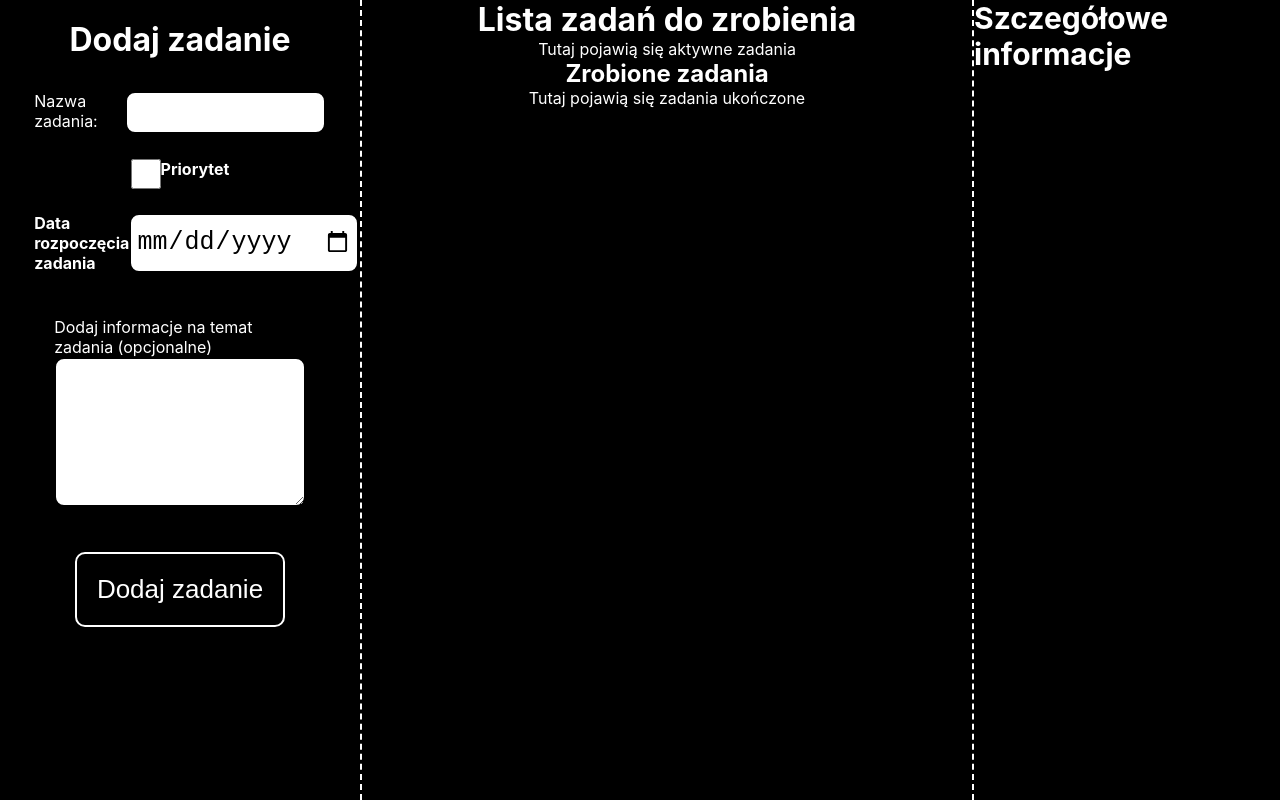
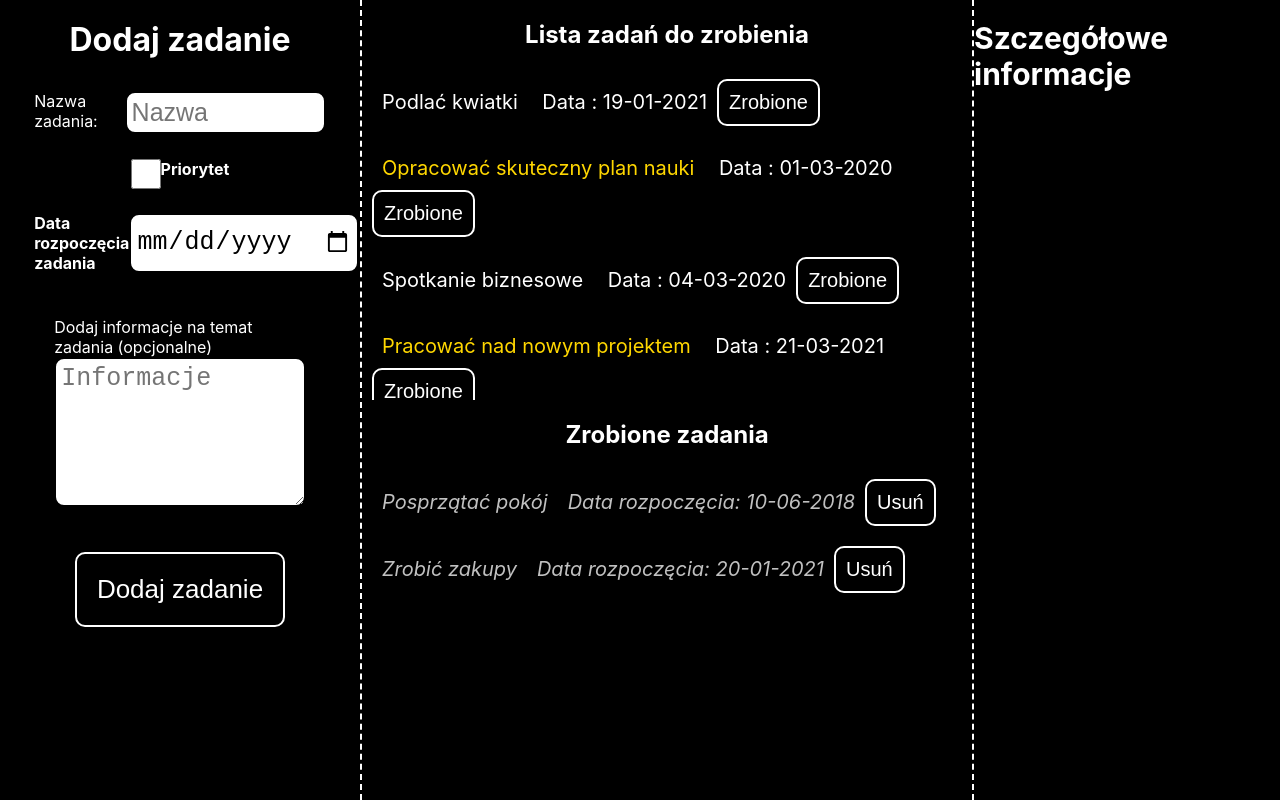
Before and after one commit to Treodaio/React_To_Do, a React (Create React App) app: page / in a window 1280 px wide. Built offline with nearby package versions, Linux system fonts and the light colour scheme.

Commit message:
AddTask now possible.

```diff
--- a/src/components/ActiveTask.js
+++ b/src/components/ActiveTask.js
@@ -1,8 +1,9 @@
 import React from 'react';
-const ActiveTask = () => {
+const ActiveTask = props => {
     return (
         <div className="ActiveTasks">
-            <p>Tutaj pojawią się aktywne zadania</p>
+            <h3 className={props.taskInfo.priority ? "priority" : ""} >{props.taskInfo.name}</h3> <h3>Data : {props.taskInfo.date}</h3>
+            <button>Zrobione</button>
         </div>
     );
 }
--- a/src/components/AddTask.js
+++ b/src/components/AddTask.js
@@ -2,29 +2,63 @@ import React from 'react';
 import '../layouts/AddTask.css';
 
 
-const AddTask = () => {
+const AddTask = props => {
     return (
         <div className="AddTask">
             <h1>Dodaj zadanie</h1>
-            <form>
-                <label htmlFor="taskName">
+
+            <form onSubmit={props.addTask}>
+
+                <label htmlFor="taskIdentifier">
                     <p>Nazwa zadania: </p>
-                    <input type="text" id="taskName" />
+
+                    <input
+                        type="text"
+                        placeholder="Nazwa"
+                        id="taskIdentifier"
+                        name="taskName"
+                        value={props.name}
+                        onChange={props.addTaskInfo}
+                    />
+
                 </label>
 
                 <label htmlFor="important">
-                    <input type="checkbox" id="important" />
+
+                    <input
+                        type="checkbox"
+                        id="important" name="taskPriority"
+                        checked={props.priority}
+                        onChange={props.addTaskInfo}
+                    />
+
                     <h4>Priorytet</h4>
                 </label>
 
                 <label htmlFor="finishDate">
                     <h4>Data rozpoczęcia zadania</h4>
-                    <input type="date" id="finishDate" />
+
+                    <input
+                        type="date"
+                        id="finishDate"
+                        name="taskDate"
+                        value={props.date}
+                        onChange={props.addTaskInfo}
+                    />
+
                 </label>
 
                 <label htmlFor="additionalInfo">
                     <p>Dodaj informacje na temat zadania (opcjonalne)</p>
-                    <textarea name="" id="additionalInfo"></textarea>
+
+                    <textarea
+                        placeholder="Informacje"
+                        id="additionalInfo"
+                        name="taskAddInfo"
+                        value={props.addInfo}
+                        onChange={props.addTaskInfo}>
+                    </textarea>
+
                 </label>
 
                 <button type="submit">Dodaj zadanie</button>
@@ -34,5 +68,3 @@ const AddTask = () => {
 }
 
 export default AddTask;
-
-// formularz kontrolowany.
--- a/src/components/App.js
+++ b/src/components/App.js
@@ -5,11 +5,137 @@ import TaskInfo from './TaskInfo';
 import '../layouts/App.css';
 
 class App extends React.Component {
+  state = {
+    tasks: [
+      {
+        id: 1,
+        name: "Podlać kwiatki",
+        date: "19-01-2021",
+        priority: false,
+        active: true,
+        addInfo: "Dodatkowa informacja na temat zadania"
+      },
+      {
+        id: 2,
+        name: "Opracować skuteczny plan nauki",
+        date: "01-03-2020",
+        priority: true,
+        active: true,
+        addInfo: "Dodatkowa informacja na temat zadania"
+      },
+      {
+        id: 6,
+        name: "Spotkanie biznesowe",
+        date: "04-03-2020",
+        priority: false,
+        active: true,
+        addInfo: "Dodatkowa informacja na temat zadania"
+      },
+      {
+        id: 3,
+        name: "Posprzątać pokój",
+        date: "10-06-2018",
+        priority: false,
+        active: false,
+        addInfo: "Dodatkowa informacja na temat zadania"
+      },
+      {
+        id: 4,
+        name: "Zrobić zakupy",
+        date: "20-01-2021",
+        priority: false,
+        active: false,
+        addInfo: "Ziemniaki pomidor papryka seler czosnek cebula woda ogórek sałata marchewka",
+      },
+      {
+        id: 5,
+        name: "Pracować nad nowym projektem",
+        date: "21-03-2021",
+        priority: true,
+        active: true,
+        addInfo: "Projekt React",
+      },
+    ],
+    taskName: "",
+    taskDate: "",
+    taskPriority: false,
+    taskAddInfo: "",
+  }
+
+  addTaskInfo(e) {
+    const value = e.target.value;
+    const type = e.target.type;
+    const name = e.target.name;
+
+    if (type === "checkbox") {
+      console.log(e);
+      this.setState({
+        [name]: e.target.checked,
+      })
+    }
+
+    else {
+      this.setState({
+        [name]: value,
+      })
+    }
+  }
+
+  addTask(e) {
+    e.preventDefault();
+    if (this.checkCorrectAdd()) return;
+
+    const tasksCopy = [...this.state.tasks];
+    let newID = this.generateIndex(tasksCopy.length);
+
+    if (!newID) {
+      newID = this.generateIndex(tasksCopy.length);
+    } else {
+      const newTaskArray = tasksCopy.concat({
+        id: newID,
+        name: this.state.taskName,
+        date: this.state.taskDate,
+        priority: this.state.taskPriority,
+        active: true,
+        addInfo: this.state.taskAddInfo,
+      })
+
+      if (newTaskArray.length !== this.state.tasks.length) {
+        this.setState({
+          tasks: newTaskArray,
+        })
+        this.clearInputs();
+      }
+    }
+  }
+
+  checkCorrectAdd() { if (this.state.taskName === "" || this.state.taskDate === "") return true; }
+
+  generateIndex(scope) {
+    const newID = Math.floor(Math.random() * (scope + 100));
+    const passTest = this.checkUniqueID(newID);
+    if (passTest) { return false; }
+    else return newID;
+  }
+
+  checkUniqueID(ID) { return this.state.tasks.some(task => task.id === ID); }
+
+  clearInputs() { this.setState({ taskName: "", taskDate: "", taskPriority: false, taskAddInfo: "", }) }
+
   render() {
     return (
       <div className="App">
-        <AddTask />
-        <TaskList />
+        <AddTask
+          addTask={this.addTask.bind(this)}
+          addTaskInfo={this.addTaskInfo.bind(this)}
+
+          name={this.state.taskName}
+          date={this.state.taskDate}
+          priority={this.state.taskPriority}
+          addInfo={this.state.taskAddInfo}
+        />
+
+        <TaskList tasks={this.state.tasks} />
         <TaskInfo />
       </div>
     )
--- a/src/components/TaskCompleted.js
+++ b/src/components/TaskCompleted.js
@@ -1,8 +1,10 @@
 import React from 'react';
-const TaskCompleted = () => {
+const TaskCompleted = props => {
     return (
         <div className="TaskCompleted">
-            <p>Tutaj pojawią się zadania ukończone</p>
+            <h3>{props.taskInfo.name}</h3>
+            <h3>Data rozpoczęcia: {props.taskInfo.date}</h3>
+            <button>Usuń</button>
         </div>
     );
 }
--- a/src/components/TaskList.js
+++ b/src/components/TaskList.js
@@ -1,14 +1,29 @@
 import React from 'react';
 import ActiveTask from './ActiveTask';
 import TaskCompleted from './TaskCompleted';
+
 import '../layouts/TaskList.css';
-const TaskList = () => {
+
+const TaskList = props => {
+    const activeTasks = props.tasks.map(task => {
+        if (task.active) { return <ActiveTask key={task.id} taskInfo={task} /> }
+        else return null;
+    })
+    const doneTasks = props.tasks.map(task => {
+        if (task.active === false) { return <TaskCompleted key={task.id} taskInfo={task} /> }
+        else return null;
+    })
+
     return (
         <div className="TaskList">
-            <h1>Lista zadań do zrobienia</h1>
-            <ActiveTask />
-            <h2>Zrobione zadania</h2>
-            <TaskCompleted />
+            <section>
+                <h1>Lista zadań do zrobienia</h1>
+                {activeTasks}
+            </section>
+            <section>
+                <h2>Zrobione zadania</h2>
+                {doneTasks}
+            </section>
         </div>
     );
 }
--- a/src/layouts/TaskInfo.css
+++ b/src/layouts/TaskInfo.css
@@ -6,4 +6,5 @@
 
 .TaskInfo h1 {
     font-size: 30px;
+    padding: 20px 0;
 }
--- a/src/layouts/TaskList.css
+++ b/src/layouts/TaskList.css
@@ -2,5 +2,62 @@
     border-right: 2px dashed white;
     display: flex;
     flex-direction: column;
+    justify-content: space-around;
+
+}
+
+.TaskList h1 {
+    padding: 20px 0;
+}
+
+.TaskList h2 {
+    padding: 20px 0;
+}
+
+.TaskList section {
+    flex-basis: 50%;
+    display: flex;
+    flex-direction: column;
     align-items: center;
+    overflow-y: scroll;
 }
+
+.TaskList h3 {
+    padding: 10px;
+    font-size: 20px;
+    font-weight: normal;
+    display: inline-block;
+}
+
+.ActiveTasks,
+.TaskCompleted {
+    padding: 10px;
+    width: 100%;
+
+}
+
+.TaskCompleted h3 {
+    color: silver;
+    font-style: italic;
+}
+
+
+.TaskList button {
+    padding: 10px;
+    color: white;
+    background-color: black;
+    border: 2px solid white;
+    border-radius: 10px;
+    font-size: 20px;
+    cursor: pointer;
+    transition: .4s ease-out;
+}
+
+.TaskList button:hover {
+    background-color: white;
+    color: black;
+}
+
+.priority {
+    color: gold;
+}
```
